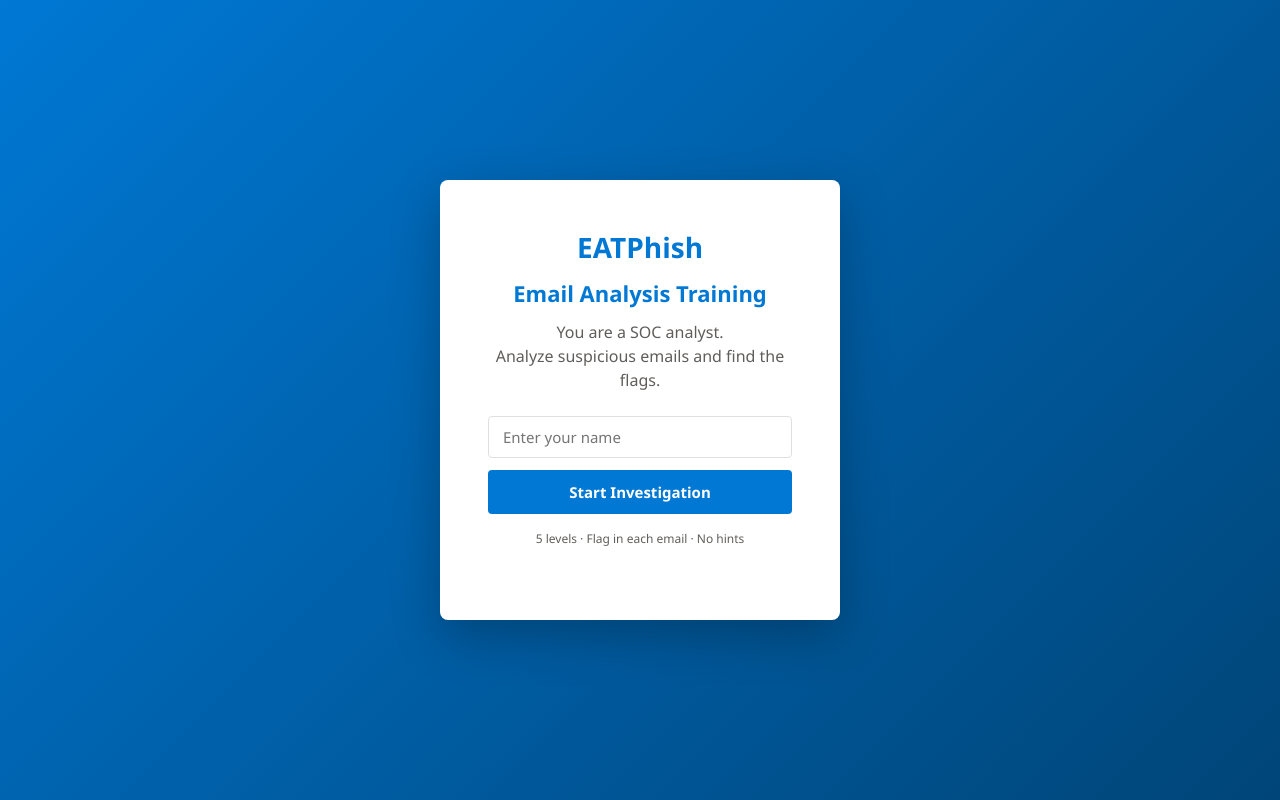
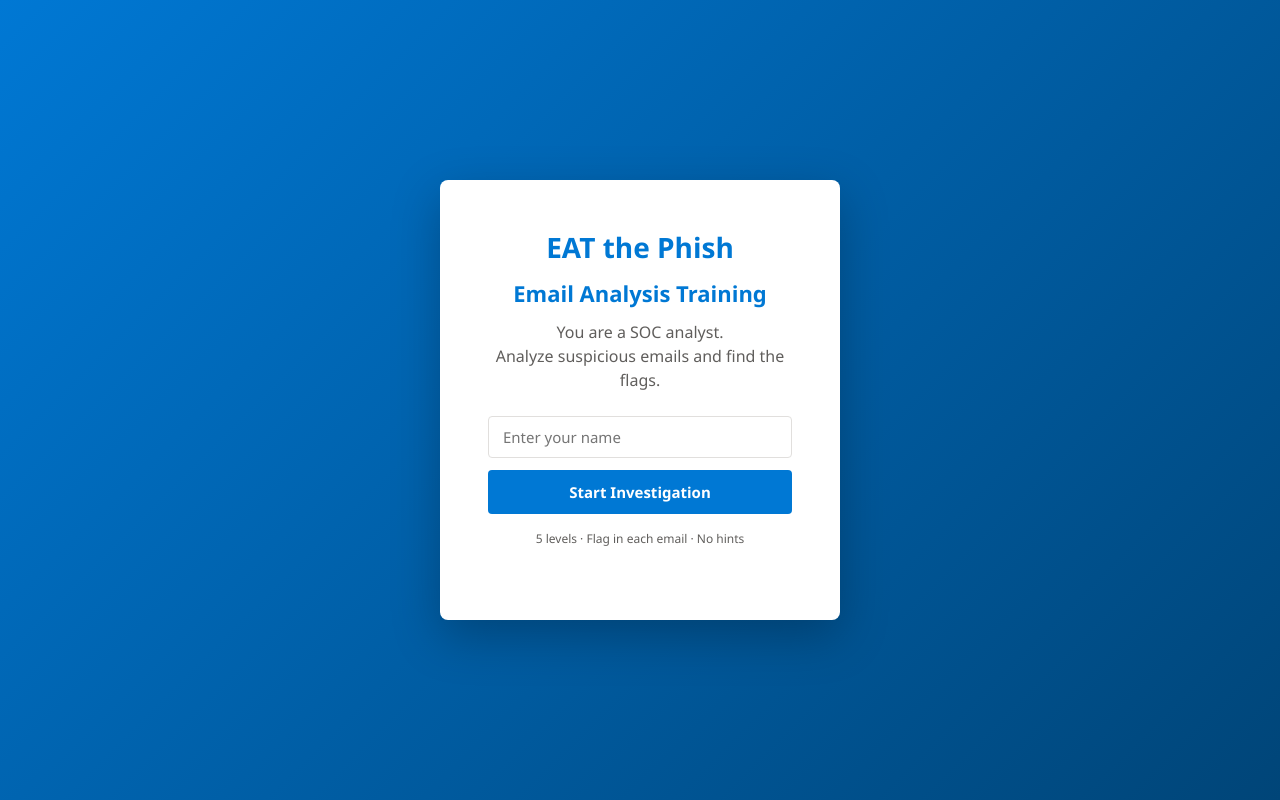
Before and after one commit to fran0x4B/EATthePhish, a plain HTML site: page index.html in a window 1280 px wide. Drawn offline with Linux system fonts and the light colour scheme.

Commit message:
Update title and headings to 'EAT the Phish'

```diff
--- a/index.html
+++ b/index.html
@@ -3,7 +3,7 @@
 <head>
   <meta charset="UTF-8">
   <meta name="viewport" content="width=device-width, initial-scale=1.0">
-  <title>EATPhish - Email Analysis Training</title>
+  <title>EAT the Phish - Email Analysis Training</title>
   <link rel="stylesheet" href="style.css">
 </head>
 
@@ -46,7 +46,7 @@
   <!-- INTRO SCREEN -->
   <div id="introScreen">
     <div id="introBox">
-      <h1>EATPhish</h1>
+      <h1>EAT the Phish</h1>
       <h2>Email Analysis Training</h2>
       <p>You are a SOC analyst.<br>Analyze suspicious emails and find the flags.</p>
       <input id="username" type="text" placeholder="Enter your name" autocomplete="off">
@@ -60,7 +60,7 @@
 
     <!-- TOP BAR -->
     <div id="topBar">
-      <span>EATPhish - Email Analysis Training</span>
+      <span>EAT the Phish - Email Analysis Training</span>
       <span id="topPlayer"></span>
     </div>
 
```
